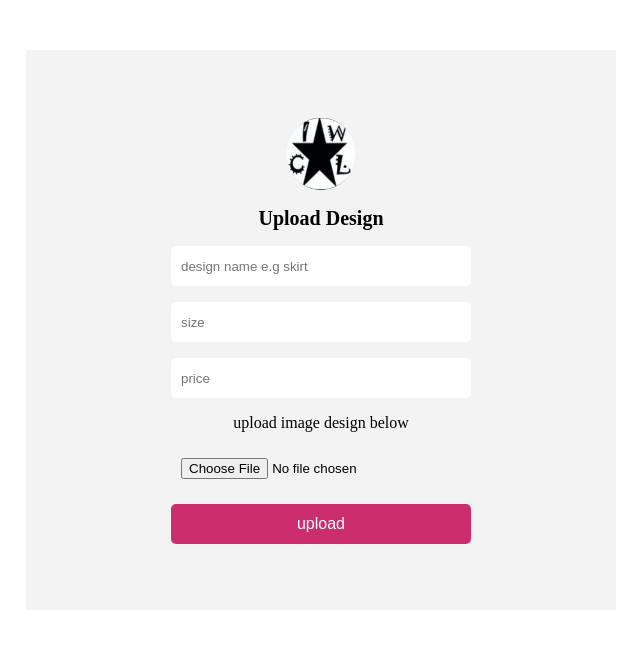
After one commit to BraisonWabwire/Iano, a PHP site: page /IMGCollageUpload.php in a window 1280 px wide. The commit adds this page. Shown: the top 659 px of the page, without its empty margins (319-959 px from the left). Run offline with PHP 8.4, Linux system fonts and the light colour scheme.

Commit message:
adding gallery collage

```diff
--- /dev/null
+++ b/IMGCollageUpload.css
@@ -0,0 +1,54 @@
+*{
+    margin: 0;
+    padding: 0;
+    box-sizing: border-box;
+}
+body{
+    display: flex;
+    flex-direction: column;
+    align-items: center;
+    justify-content: center;
+    padding: 50px;
+}
+.container{
+    display: flex;
+    flex-direction: column;
+    align-items: center;
+    justify-content: center;
+    width: 50%;
+    height: 70vh;
+    background-color: #f3f3f3;
+    gap: 1rem;
+    padding: 30px;
+    }
+.container h1{
+    text-align: center;
+    font-size: 20px;
+}
+.container form{
+    display: flex;
+    flex-direction: column;
+    align-items: center;
+    justify-content: center;
+    gap: 1rem;
+}
+.container form input{
+    width: 300px;
+    height: 40px;
+    border-radius: 5px;
+    padding: 10px;
+    border: none;
+    outline: none;
+}
+.container form input:focus{
+    border:2px solid #CB2D6F;
+}
+.container form button{
+    width: 300px;
+    height: 40px;
+    border-radius: 5px;
+    border: none;
+    background-color: #CB2D6F;
+    color: white;
+    font-size: 16px;
+}
--- /dev/null
+++ b/IMGCollageUpload.php
@@ -0,0 +1,70 @@
+<!-- upload.html -->
+<!DOCTYPE html>
+<html lang="en">
+
+<head>
+    <meta charset="UTF-8">
+    <meta name="viewport" content="width=device-width, initial-scale=1.0">
+    <title>Upload Image</title>
+    <link rel="stylesheet" href="IMGCollageUpload.css">
+</head>
+
+<body>
+    <div class="container">
+        <img src="./logo.png" alt="" srcset="" style="width: 75px; height: 75px;">
+
+        <h1>Upload Design</h1>
+        <form action="IMGCollageUpload.php" method="POST" enctype="multipart/form-data">
+            <input type="text" id="name" name="name" required placeholder="design name e.g skirt">
+
+            <input type="text" id="size" name="size" required placeholder="size">
+
+            <input type="number" id="price" name="price" step="0.01" required placeholder="price">
+            <p>upload image design below</p>
+            <input type="file" id="image" name="image" accept="image/*" required>
+
+            <button type="submit" name="submit" value="Upload">upload</button>
+        </form>
+    </div>
+</body>
+
+</html>
+
+
+<!-- upload.php -->
+<?php
+$servername = "localhost";
+$username = "root";
+$password = "";
+$dbname = "image_gallery";
+
+$conn = new mysqli($servername, $username, $password, $dbname);
+
+if ($conn->connect_error) {
+    die("Connection failed: " . $conn->connect_error);
+}
+
+if (isset($_POST['submit'])) {
+    $name = $_POST['name'];
+    $size = $_POST['size'];
+    $price = $_POST['price'];
+    $image = $_FILES['image']['name'];
+    $target_dir = "IMGCollageUploads/";
+    $target_file = $target_dir . basename($image);
+
+    // Upload the image to the server
+    if (move_uploaded_file($_FILES['image']['tmp_name'], $target_file)) {
+        $sql = "INSERT INTO images (name, size, price, image_path) VALUES ('$name', '$size', '$price', '$target_file')";
+
+        if ($conn->query($sql) === TRUE) {
+            echo "<script>alert('Image upload successfull!');</script>";
+        } else {
+            echo "Error: " . $sql . "<br>" . $conn->error;
+        }
+    } else {
+        echo "<script>alert('Sorry, there was an error uploading your file');</script>";
+    }
+}
+
+$conn->close();
+?>
--- a/admin-dashboard.php
+++ b/admin-dashboard.php
@@ -133,7 +133,7 @@ $result = $conn->query($sql);
           </a>
         </li>
         <li class="sidebar-list-item">
-          <a href="#">
+          <a href="IMGCollageUpload.php">
             <svg xmlns="http://www.w3.org/2000/svg" width="18" height="18" viewBox="0 0 24 24" fill="none"
               stroke="currentColor" stroke-width="2" stroke-linecap="round" stroke-linejoin="round"
               class="feather feather-inbox">
@@ -141,7 +141,7 @@ $result = $conn->query($sql);
               <path
                 d="M5.45 5.11L2 12v6a2 2 0 0 0 2 2h16a2 2 0 0 0 2-2v-6l-3.45-6.89A2 2 0 0 0 16.76 4H7.24a2 2 0 0 0-1.79 1.11z" />
             </svg>
-            <span>Inbox</span>
+            <span>Upload designs</span>
           </a>
         </li>
         <li class="sidebar-list-item">
```
Also changed, not shown: homepage.css (+100 -5 lines), homepage.php (+41 -3 lines), IMGCollageUploads/color1.png (added), IMGCollageUploads/download.jpg (added), IMGCollageUploads/images.jpg (added), 1 other file.
